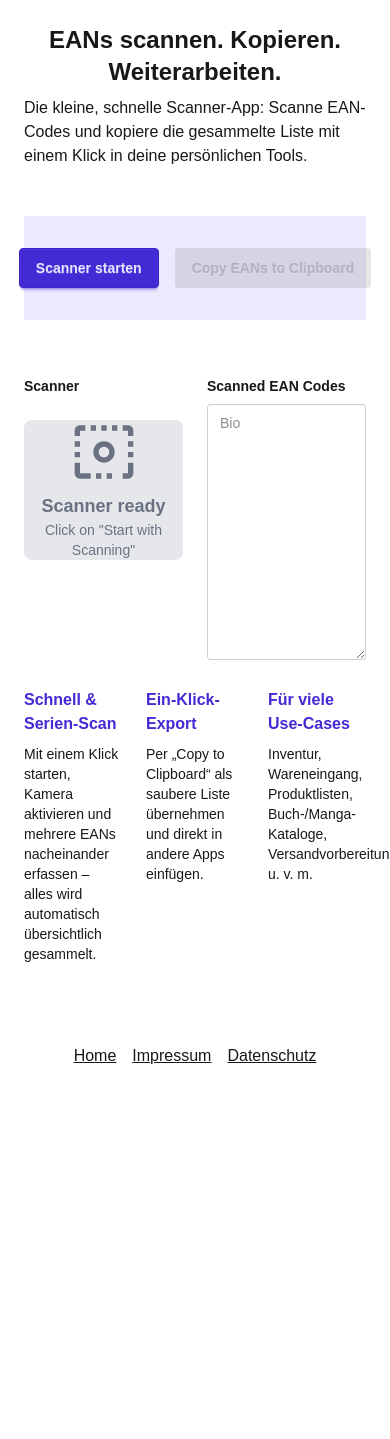
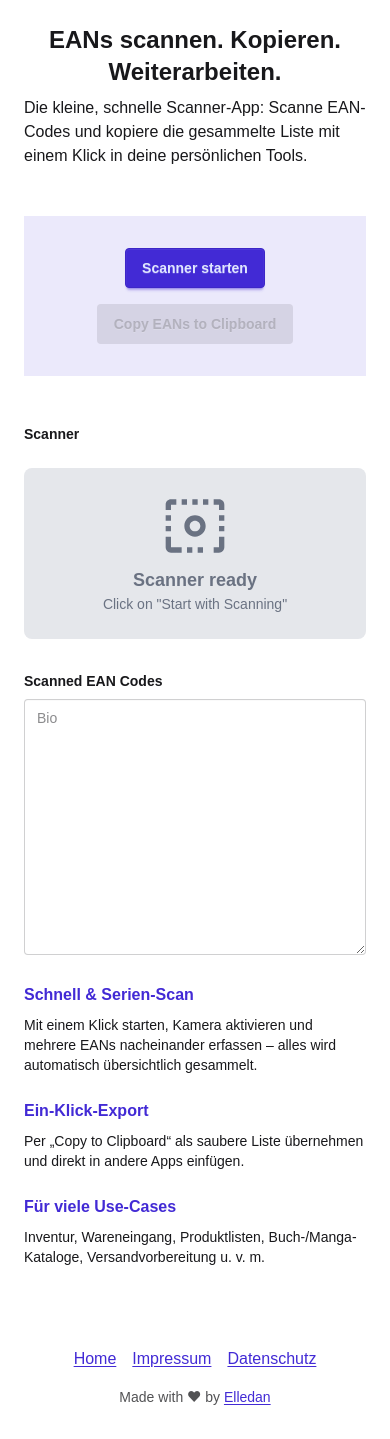
Before and after one commit to dominicvogl/mobile-barcode-scanner, a Next.js app: page / in a window 390 px wide. Before the commit the page ends 1100 px from the top, so only its background shows below. Built offline with nearby package versions, Linux system fonts and the light colour scheme; a web font is replaced by a local one.

Commit message:
some style improvements, mobile optim

```diff
--- a/components/BarcodeScanner.js
+++ b/components/BarcodeScanner.js
@@ -37,14 +37,14 @@ export default function BarcodeScanner() {
 	return (
 		<section className="my-6">
 			<div className={"bg-primary/10 py-8 my-12"}>
-				<div className="flex justify-center gap-4">
+				<div className="flex flex-wrap justify-center gap-4">
 					<ButtonStartScanner isScanning={isScanning} setIsScanning={setIsScanning} />
 					<ButtonCopyToClipboard eanList={eanList} />
 				</div>
 			</div>
 
-			<div className={"flex gap-6"}>
-				<div className={"w-1/2"}>
+			<div className={"md:flex gap-6"}>
+				<div className={"md:w-1/2"}>
 
 				<p className={"text-sm font-bold my-2"}>Scanner</p>
 
@@ -85,7 +85,7 @@ export default function BarcodeScanner() {
 					</div>
 				)}
 				</div>
-				<div className={"w-1/2"}>
+				<div className={"md:w-1/2"}>
 					<TextOutput eanList={eanList} />
 				</div>
 			</div>
--- a/components/FeatureGrid.js
+++ b/components/FeatureGrid.js
@@ -17,7 +17,7 @@ export default function FeatureGrid () {
 	]
 
 	return (
-		<ul className={"grid grid-cols-3 gap-6 my-6"}>
+		<ul className={"md:grid md:grid-cols-3 space-y-6 gap-6 my-6"}>
 			{FeatureGrid && FeatureGrid.map((feature, i) => (
 				<li key={i}>
 					<h3 className={"text-primary font-bold mb-2"}>{feature.title}</h3>
--- a/components/TemplateParts/Footer.js
+++ b/components/TemplateParts/Footer.js
@@ -18,10 +18,11 @@ export default function Footer() {
 			<ul className={"flex justify-center gap-4"}>
 				{FooterNavi && FooterNavi.map((item, index) => (
 					<li key={index}>
-						<a href={item.url} className={"underline hover:text-primary"}>{item.title}</a>
+						<a href={item.url} className={"underline underline-offset-2 text-primary hover:text-secondary"}>{item.title}</a>
 					</li>
 				))}
 			</ul>
+			<p className={"text-center text-sm text-neutral/70 my-4"}>Made with ❤ by <a target={"_blank"} className={"underline-offset-2 underline text-primary hover:text-secondary"} href="https://cat-ia.de">Elledan</a></p>
 		</footer>
 	)
 }
```
